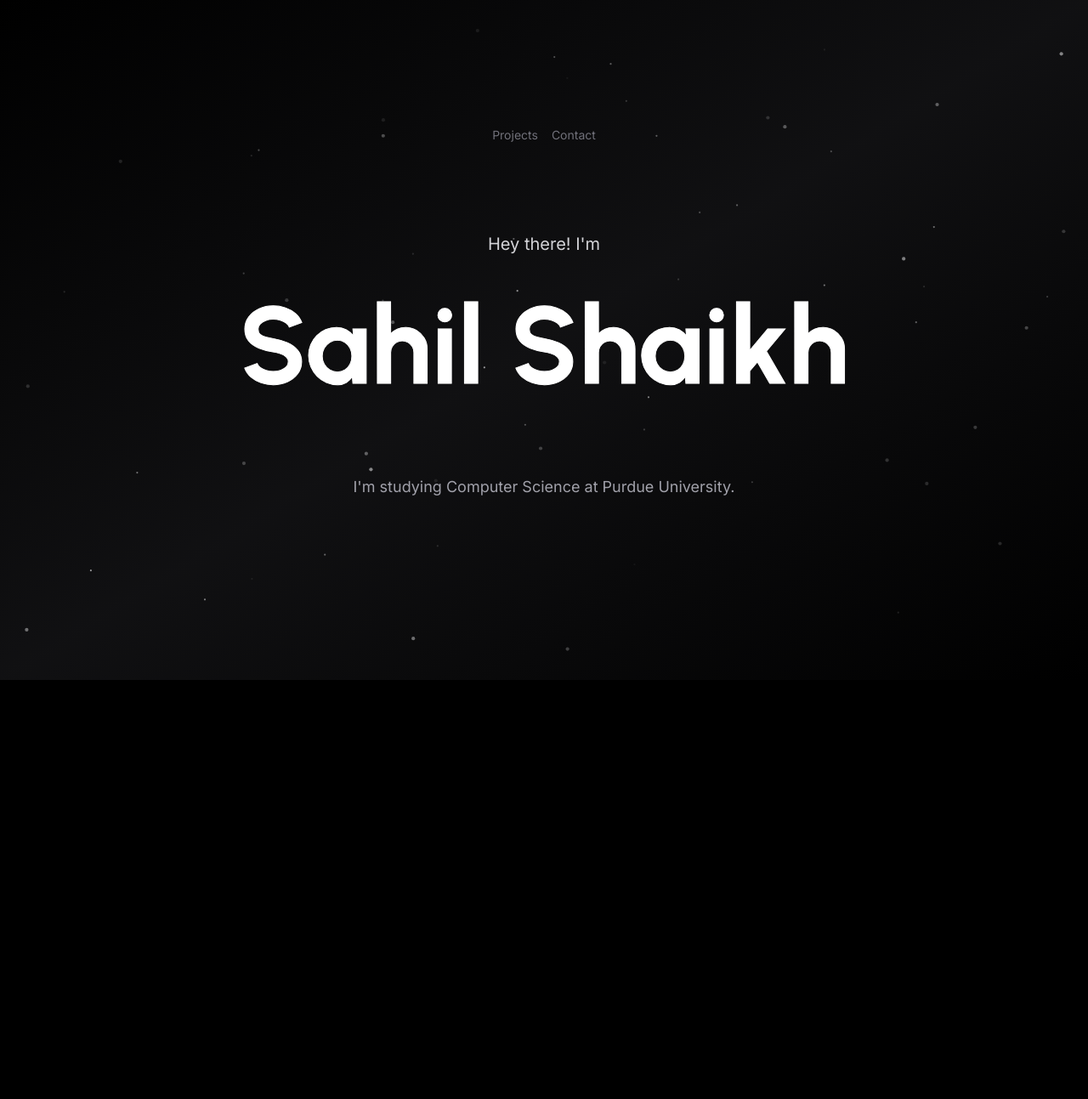
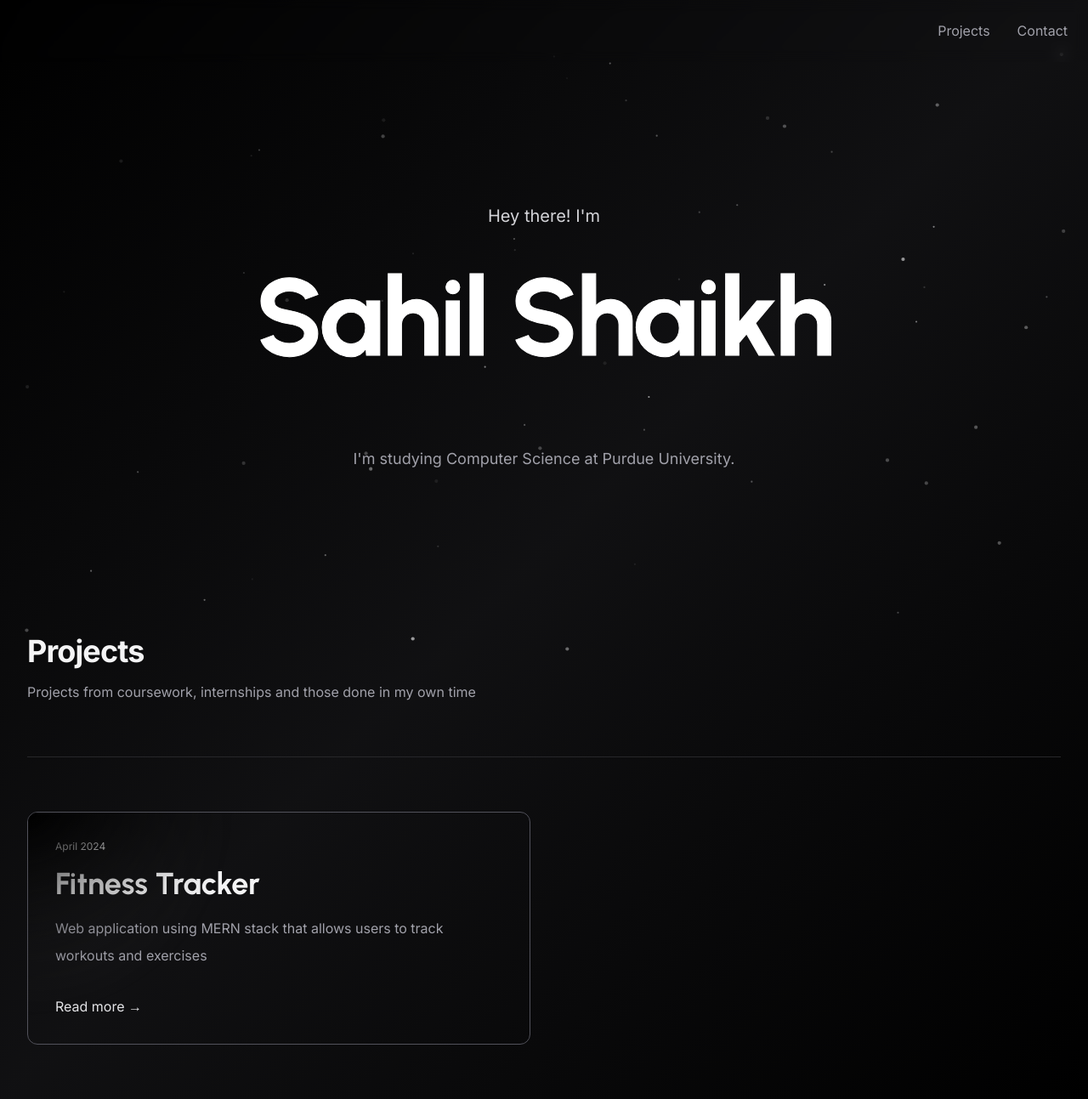
Before and after one commit to sahil7886/personal_website, a Next.js app: page / in a window 1280 px wide. Shown: the whole page at 85% size. Before the commit the page ends 800 px from the top, so only its background shows below. Built offline with nearby package versions, Linux system fonts and the light colour scheme.

Commit message:
added cards for projects

```diff
--- a/package.json
+++ b/package.json
@@ -10,6 +10,7 @@
   },
   "dependencies": {
     "@tailwindcss/typography": "^0.5.13",
+    "framer-motion": "^11.2.6",
     "next": "14.2.3",
     "postcss-nesting": "^12.1.5",
     "react": "^18",
--- /dev/null
+++ b/src/app/components/card.tsx
@@ -0,0 +1,43 @@
+"use client";
+import {
+	motion,
+	useMotionTemplate,
+	useMotionValue,
+	useSpring,
+} from "framer-motion";
+
+import { MouseEventHandler, PropsWithChildren } from "react";
+
+export const Card: React.FC<PropsWithChildren> = ({ children }) => {
+	const mouseX = useSpring(0, { stiffness: 500, damping: 100 });
+	const mouseY = useSpring(0, { stiffness: 500, damping: 100 });
+
+	function onMouseMove({ currentTarget, clientX, clientY }: any) {
+		const { left, top } = currentTarget.getBoundingClientRect();
+		mouseX.set(clientX - left);
+		mouseY.set(clientY - top);
+	}
+	const maskImage = useMotionTemplate`radial-gradient(240px at ${mouseX}px ${mouseY}px, white, transparent)`;
+	const style = { maskImage, WebkitMaskImage: maskImage };
+
+	return (
+		<div
+			onMouseMove={onMouseMove}
+			className="overflow-hidden relative duration-700 border rounded-xl hover:bg-zinc-800/10 group md:gap-8 hover:border-zinc-400/50 border-zinc-600 "
+		>
+			<div className="pointer-events-none">
+				<div className="absolute inset-0 z-0  transition duration-1000 [mask-image:linear-gradient(black,transparent)]" />
+				<motion.div
+					className="absolute inset-0 z-10  bg-gradient-to-br opacity-100  via-zinc-100/10  transition duration-1000 group-hover:opacity-50 "
+					style={style}
+				/>
+				<motion.div
+					className="absolute inset-0 z-10 opacity-0 mix-blend-overlay transition duration-1000 group-hover:opacity-100"
+					style={style}
+				/>
+			</div>
+
+			{children}
+		</div>
+	);
+};
--- /dev/null
+++ b/src/app/components/nav.tsx
@@ -0,0 +1,53 @@
+"use client";
+import Link from "next/link";
+import React, { useEffect, useRef, useState } from "react";
+
+export const Navigation: React.FC = () => {
+	const ref = useRef<HTMLElement>(null);
+	const [isIntersecting, setIntersecting] = useState(true);
+
+	useEffect(() => {
+		if (!ref.current) return;
+		const observer = new IntersectionObserver(([entry]) =>
+			setIntersecting(entry.isIntersecting),
+		);
+
+		observer.observe(ref.current);
+		return () => observer.disconnect();
+	}, []);
+
+	return (
+		<header ref={ref}>
+			<div
+				className={`fixed inset-x-0 top-0 z-50 backdrop-blur  duration-200 border-b  ${
+					isIntersecting
+						? "bg-zinc-900/0 border-transparent"
+						: "bg-zinc-900/500  border-zinc-800 "
+				}`}
+			>
+				<div className="container flex flex-row-reverse items-center justify-between p-6 mx-auto">
+					<div className="flex justify-between gap-8">
+						<Link
+							href="/"
+							className="duration-200 text-zinc-400 hover:text-zinc-100"
+						>
+							Projects
+						</Link>
+						<Link
+							href="/"
+							className="duration-200 text-zinc-400 hover:text-zinc-100"
+						>
+							Contact
+						</Link>
+					</div>
+
+					<Link
+						href="/"
+						className="duration-200 text-zinc-300 hover:text-zinc-100"
+					>
+					</Link>
+				</div>
+			</div>
+		</header>
+	);
+};
--- a/src/app/page.tsx
+++ b/src/app/page.tsx
@@ -1,6 +1,8 @@
 import Link from "next/link";
 import React from "react";
 import Particles from "./components/particles";
+import { Card } from "./components/card";
+import { Navigation } from "./components/nav";
 
 const navigation = [
   { name: "Projects", href: "" },
@@ -9,8 +11,9 @@
 
 export default function Home() {
   return (
-    <div className="flex flex-col items-center justify-center w-screen h-screen overflow-hidden bg-gradient-to-tl from-black via-zinc-600/20 to-black">
-      <nav className="mb-16 animate-fade-in">
+    <div className="flex flex-col items-center justify-center w-screen min-h-screen overflow-hidden bg-gradient-to-tl from-black via-zinc-600/20 to-black">
+      <Navigation />
+      {/* <nav className="mb-16 animate-fade-in">
         <ul className="flex items-center justify-center gap-4">
           {navigation.map((item) => (
             <Link
@@ -22,8 +25,8 @@
             </Link>
           ))}
         </ul>
-      </nav>
-      <div className="my-10 text-center animate-fade-in">
+      </nav> */}
+      <div className="mt-60 my-10 text-center animate-fade-in">
         <h2 className="text-xl text-zinc-300 hover:text-transparent duration-500">
           Hey there! I'm
         </h2>
@@ -33,7 +36,7 @@
         className="absolute inset-0 -z-10 animate-fade-in"
         quantity={100}
       />
-      <h1 className="mb-6 z-10 text-4xl text-transparent duration-1100 bg-white cursor-default text-edge-outline animate-title font-display sm:text-6xl md:text-9xl whitespace-nowrap bg-clip-text">
+      <h1 className="mb-6 z-10 text-4xl tracking-tight text-transparent duration-1100 bg-white cursor-default text-edge-outline animate-title font-display sm:text-6xl md:text-9xl whitespace-nowrap bg-clip-text">
         Sahil Shaikh
       </h1>
       <div className="hidden w-screen h-px animate-glow md:block animate-fade-right bg-gradient-to-r from-zinc-300/0 via-zinc-300/50 to-zinc-300/0" />
@@ -42,7 +45,84 @@
           I'm studying Computer Science at Purdue University.
         </h2>
       </div>
+      <div className="relative pb-16">
+      <div className="px-6 pt-20 mx-auto space-y-8 max-w-7xl lg:px-8 md:space-y-16 md:pt-24 lg:pt-32">
+        <div className="max-w-2xl mx-auto lg:mx-0">
+          <h2 className="text-3xl font-bold tracking-tight text-zinc-100 sm:text-4xl">
+            Projects
+          </h2>
+          <p className="mt-4 text-zinc-400">
+            Projects from coursework, internships and those done in my own time
+          </p>
+        </div>
+        <div className="w-full h-px bg-zinc-800" />
+
+        <div className="grid grid-cols-1 gap-8 mx-auto lg:grid-cols-2 ">
+          <Card>
+            <Link href={`/`}>
+              <article className="relative w-full h-full p-4 md:p-8">
+                <div className="flex items-center justify-between gap-2">
+                <div className="text-xs text-zinc-100">
+                  <time dateTime="2024-04">
+                    April 2024
+                  </time>
+                </div>
+                </div>
+
+                <h2
+                  id="featured-post"
+                  className="mt-4 text-3xl font-bold text-zinc-100 group-hover:text-white sm:text-4xl font-display"
+                >
+                  {"Fitness Tracker"}
+                </h2>
+                <p className="mt-4 mb-14 leading-8 duration-150 text-zinc-400 group-hover:text-zinc-300">
+                  Web application using MERN stack that allows users to track workouts and exercises
+                </p>
+                <div className="absolute bottom-4 md:bottom-8">
+                  <p className="hidden text-zinc-200 hover:text-zinc-50 lg:block">
+                    Read more <span aria-hidden="true">&rarr;</span>
+                  </p>
+                </div>
+              </article>
+            </Link>
+          </Card>
+          </div>
+
+        {/* <div className="grid grid-cols-1 gap-4 mx-auto lg:mx-0 md:grid-cols-3">
+          <div className="grid grid-cols-1 gap-4">
+            {sorted
+              .filter((_, i) => i % 3 === 0)
+              .map((project) => (
+                <Card key={project.slug}>
+                  <Article project={project} views={views[project.slug] ?? 0} />
+                </Card>
+              ))}
+          </div>
+          <div className="grid grid-cols-1 gap-4">
+            {sorted
+              .filter((_, i) => i % 3 === 1)
+              .map((project) => (
+                <Card key={project.slug}>
+                  <Article project={project} views={views[project.slug] ?? 0} />
+                </Card>
+              ))}
+          </div>
+          <div className="grid grid-cols-1 gap-4">
+            {sorted
+              .filter((_, i) => i % 3 === 2)
+              .map((project) => (
+                <Card key={project.slug}>
+                  <Article project={project} views={views[project.slug] ?? 0} />
+                </Card>
+              ))}
+          </div>
+        </div> */}
+      </div>
     </div>
+    </div>
+
+
+
   );
 
 }
```
Also changed, not shown: 1 other file (tests, documents, lock files or other folders).
